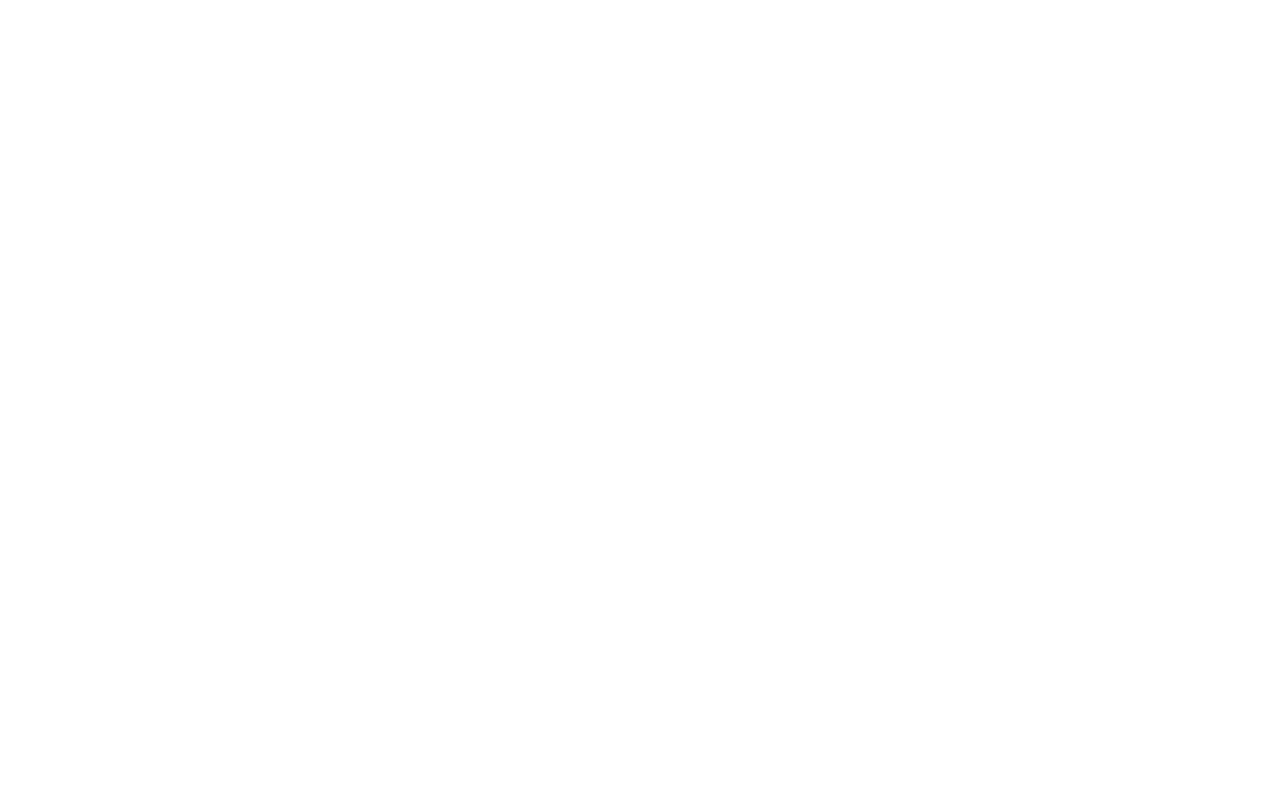
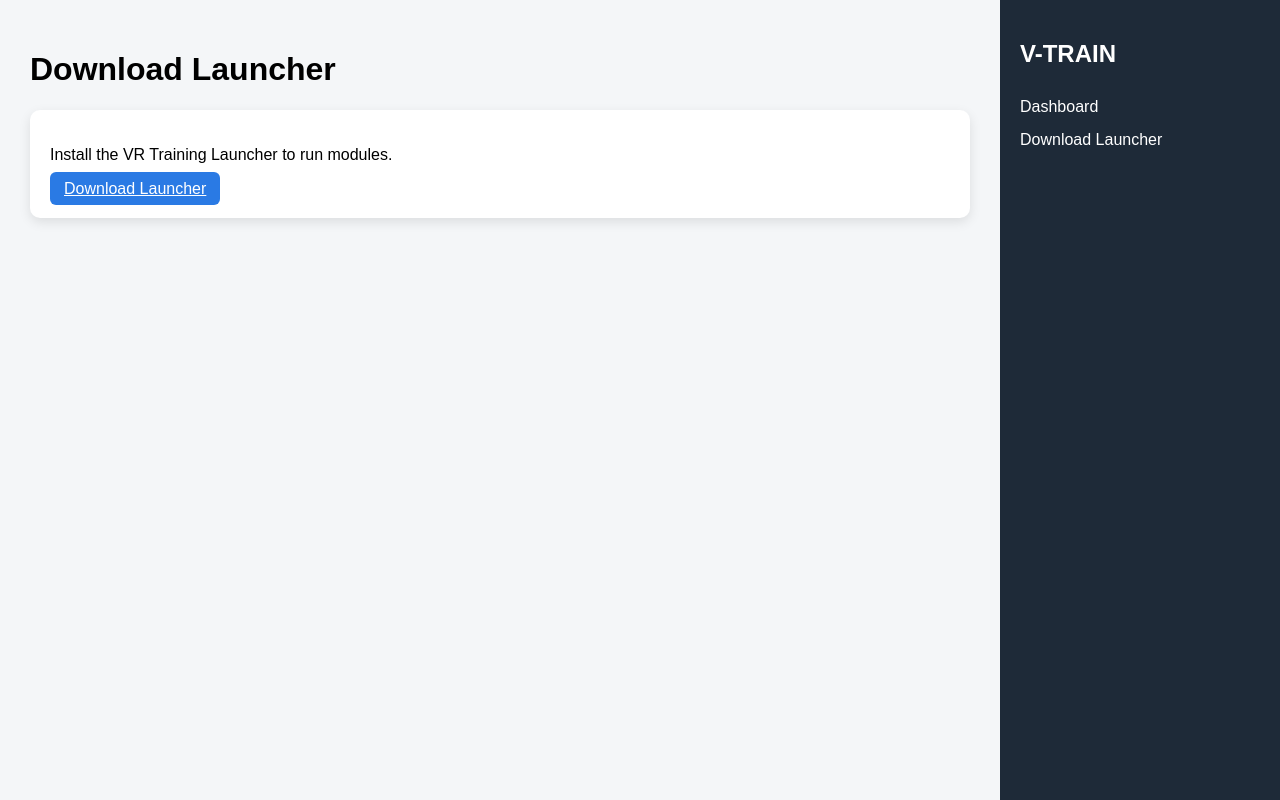
Before and after one commit to 23at/Vr_demo, a React app in the folder frontend/: page /download-launcher in a window 1280 px wide. Before the commit this address had no page. Built offline with nearby package versions, Linux system fonts and the light colour scheme; the HTML template or start-up script is replaced by a standard one.

Commit message:
Add Download page and enhance Admin/Dashboard layouts with new styles, update launch command to send JWT

```diff
--- a/frontend/src/App.jsx
+++ b/frontend/src/App.jsx
@@ -2,6 +2,7 @@
 import Login from "./pages/Login";
 import Dashboard from "./pages/Dashboard";
 import Admin from "./pages/admin";
+import Download from "./pages/download";
 
 export default function App() {
   return (
@@ -10,6 +11,7 @@
         <Route path="/" element={<Login />} />
         <Route path="/dashboard" element={<Dashboard />} />
         <Route path="/admin" element={<Admin />} />
+        <Route path="/download-launcher" element={<Download />} />
       </Routes>
     </BrowserRouter>
   );
--- a/frontend/src/pages/admin.jsx
+++ b/frontend/src/pages/admin.jsx
@@ -17,7 +17,7 @@
   };
 
   const loadModules = async () => {
-    const res = await api.get("/modules/");
+    const res = await api.get("/modules");
     setModules(res.data);
   };
 
@@ -33,30 +33,31 @@
   };
 
   return (
-    <div style={{ padding: "40px" }}>
+    <div className="app-layout">
+
+      {/* Main */}
+      <div className="main-content">
         <h1>Admin Dashboard</h1>
 
-      <div style={{ marginTop: "30px" }}>
+        {users.length === 0 && <p>No users found</p>}
+
         {users.map((user) => (
-          <div
-            key={user.user_id}
-            style={{
-              border: "1px solid #ccc",
-              padding: "15px",
-              marginBottom: "15px",
-              borderRadius: "8px",
-            }}
-          >
+          <div key={user.user_id} className="card">
             <h3>{user.username}</h3>
 
-            <p><strong>Assigned Modules:</strong></p>
+            <p><strong>Modules:</strong></p>
+
             {user.modules.length === 0 && <p>No modules assigned</p>}
+
             {user.modules.map((m) => (
-              <div key={m.module_id}>{m.module_name}</div>
+              <div key={m.module_id}>
+                {m.module_name}
+                <span className="status-text"> — In Progress</span>
+              </div>
             ))}
 
-            <div style={{ marginTop: "10px" }}>
             <select
+              className="dropdown"
               onChange={(e) =>
                 setSelectedModule({
                   ...selectedModule,
@@ -73,12 +74,11 @@
             </select>
 
             <button
+              className="primary-btn"
               onClick={() => assignModule(user.user_id)}
-                style={{ marginLeft: "10px" }}
             >
               Assign
             </button>
-            </div>
           </div>
         ))}
       </div>
--- a/frontend/src/pages/dashboard.jsx
+++ b/frontend/src/pages/dashboard.jsx
@@ -2,12 +2,7 @@
 import api from "../services/api";
 
 export default function Dashboard() {
-/*const [modules, setModules] = useState([]);*activate when backend is ready*/
-  const [modules, setModules] = useState([
-  { id: 1, title: "Railcar Inspection", completed: false },
-  { id: 2, title: "Loading", completed: true },
-  { id: 3, title: "Post-Load", completed: true }
-]);
+  const [modules, setModules] = useState([]);
   const [user, setUser] = useState("");
 
   useEffect(() => {
@@ -19,95 +14,70 @@
     try {
       const res = await api.get("/modules");
       setModules(res.data);
-    } catch (err) {
-      alert("You must be logged in.");
+    } catch {
+      alert("Failed to load modules");
     }
   };
 
   const loadUser = async () => {
-    try {
-      const res = await api.get("/users/me/"); // backend endpoint that returns logged-in user
+    const res = await api.get("/users/me/");
     setUser(res.data.username);
-    } catch (err) {
-      console.error("Could not load user");
-    }
   };
 
+  // LAUNCH
   const launchVR = async (module) => {
     try {
-    // 1. Call backend to create session
-
       const res = await api.post("/launch-module", {
-   module_id: module.id,
+        module_id: module.module_id,
       });
 
       const data = res.data;
 
-
-    // 2. Extract session info
-    const sessionToken = data.session_token;
-    const scenarioId = data.scenario_id;
-
-    // 3. Launch VR launcher via custom protocol
+      const token = localStorage.getItem("access_token");
       const url = `vrlauncher://launch?module=${encodeURIComponent(
-      module.id
-    )}&session=${encodeURIComponent(sessionToken)}&scenario=${encodeURIComponent(
-      scenarioId
-    )}`;
+        module.module_id
+      )}&session=${encodeURIComponent(
+        data.session_token
+      )}&scenario=${encodeURIComponent(
+        data.scenario_id
+      )}&token=${encodeURIComponent(token)}`;
 
       window.location.href = url;
     } catch (err) {
-    console.error("VR launch failed:", err);
-    alert("Failed to launch VR module");
+      console.error(err);
+      alert("Failed to launch module");
     }
   };
 
-
-
   return (
-    <div className="dashboard-page">
-
-      {/* Header */}
-      <div className="dashboard-header">
-        <div className="home-icon">🏠</div>
-        <h1 className="dashboard-title">VTRAIN</h1>
-        <div className="user-id">User: {user}</div>
+    <div className="app-layout">
+      {/* Sidebar */}
+      <div className="sidebar">
+        <h2 className="sidebar-title">V-TRAIN</h2>
+        <a className="sidebar-link" href="/dashboard">Dashboard</a>
+        <a className="sidebar-link" href="/download-launcher">Download Launcher</a>
       </div>
 
-      {/* Module List */}
-      <div className="module-list">
+      {/* Main */}
+      <div className="main-content">
+        <h1>Welcome, {user}</h1>
+
+        {modules.length === 0 && <p>No modules assigned</p>}
+
         {modules.map((mod) => (
-          <div key={mod.id} className="module-row">
+          <div key={mod.module_id} className="card">
+            <h3>{mod.module_name}</h3>
+            <p>Version: {mod.version}</p>
 
-            {/* WebXR Launch Link */}
-            <div
-              className="module-link"
+            <button
+              className="primary-btn"
               onClick={() => launchVR(mod)}
             >
-              VR Training #{mod.id}
-            </div>
-
-            {/* Module Name */}
-            <div className="module-name">
-              {mod.title}
-            </div>
-
-            {/* Completion Status */}
-            <div
-              className={
-                mod.completed
-                  ? "status complete"
-                  : "status incomplete"
-              }
-            >
-              {mod.completed ? "Complete" : "Incomplete"}
-            </div>
-
+              Launch Training
+            </button>
           </div>
         ))}
       </div>
-
     </div>
-
   );
 }
--- /dev/null
+++ b/frontend/src/pages/download.jsx
@@ -0,0 +1,27 @@
+export default function Download() {
+  return (
+    <div className="app-layout">
+      {/* Sidebar */}
+      <div className="sidebar">
+        <h2 className="sidebar-title">V-TRAIN</h2>
+        <a className="sidebar-link" href="/dashboard">Dashboard</a>
+        <a className="sidebar-link" href="/download-launcher">Download Launcher</a>
+      </div>
+
+      <div className="main-content">
+        <h1>Download Launcher</h1>
+
+        <div className="card">
+          <p>Install the VR Training Launcher to run modules.</p>
+
+          <a
+            href="/launcher/VRTrainingLauncher.exe"
+            className="primary-btn"
+          >
+            Download Launcher
+          </a>
+        </div>
+      </div>
+    </div>
+  );
+}
--- a/frontend/src/style.css
+++ b/frontend/src/style.css
@@ -121,3 +121,60 @@
 .status.incomplete {
   color: red;
 }
+
+.app-layout {
+  display: flex;
+  flex-direction: row-reverse;
+  height: 100vh;
+  background-color: #f4f6f8;
+}
+
+.sidebar {
+  width: 240px;
+  background-color: #1e2a38;
+  color: white;
+  padding: 20px;
+  display: flex;
+  flex-direction: column;
+}
+
+.sidebar-title {
+  margin-bottom: 30px;
+}
+
+.sidebar-link {
+  color: white;
+  text-decoration: none;
+  margin-bottom: 15px;
+}
+
+.main-content {
+  flex: 1;
+  padding: 30px;
+}
+
+.card {
+  background: white;
+  padding: 20px;
+  border-radius: 10px;
+  box-shadow: 0px 4px 12px rgba(0,0,0,0.1);
+  margin-bottom: 20px;
+}
+
+.primary-btn {
+  background-color: #2a7ae4;
+  color: white;
+  border: none;
+  padding: 8px 14px;
+  border-radius: 6px;
+  cursor: pointer;
+}
+
+.dropdown {
+  margin-top: 10px;
+  padding: 6px;
+}
+
+.status-text {
+  color: gray;
+}
```
Lines whose indentation alone changed are shown as unchanged.
